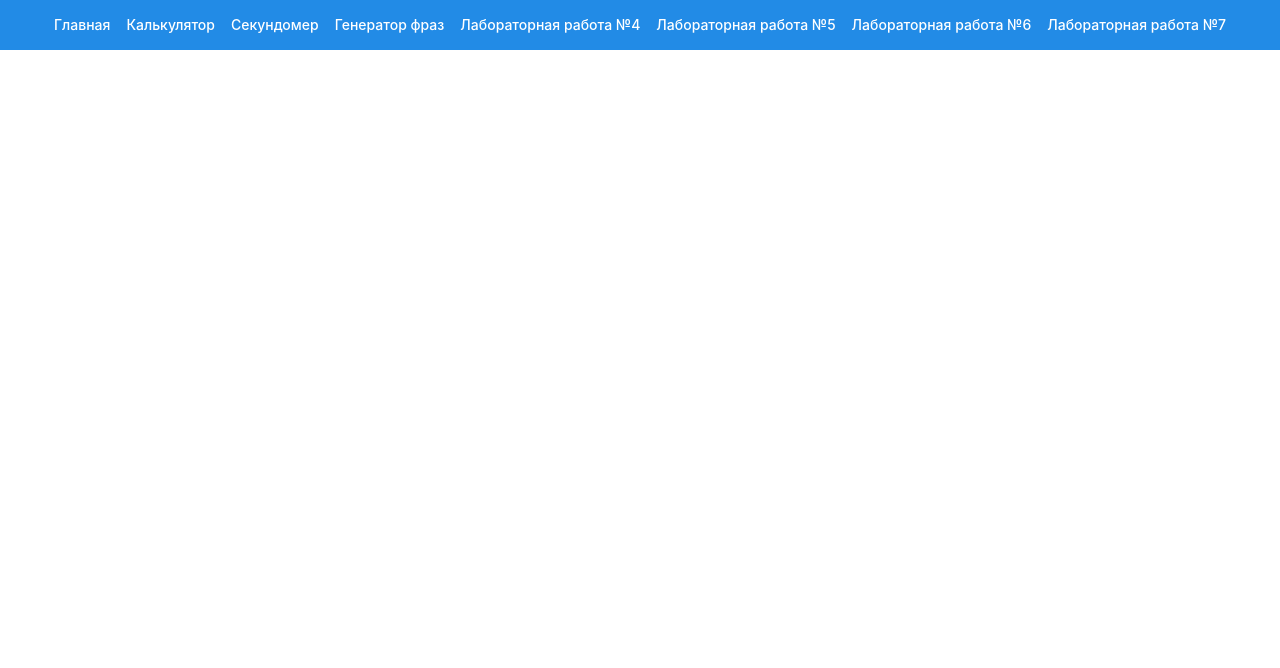
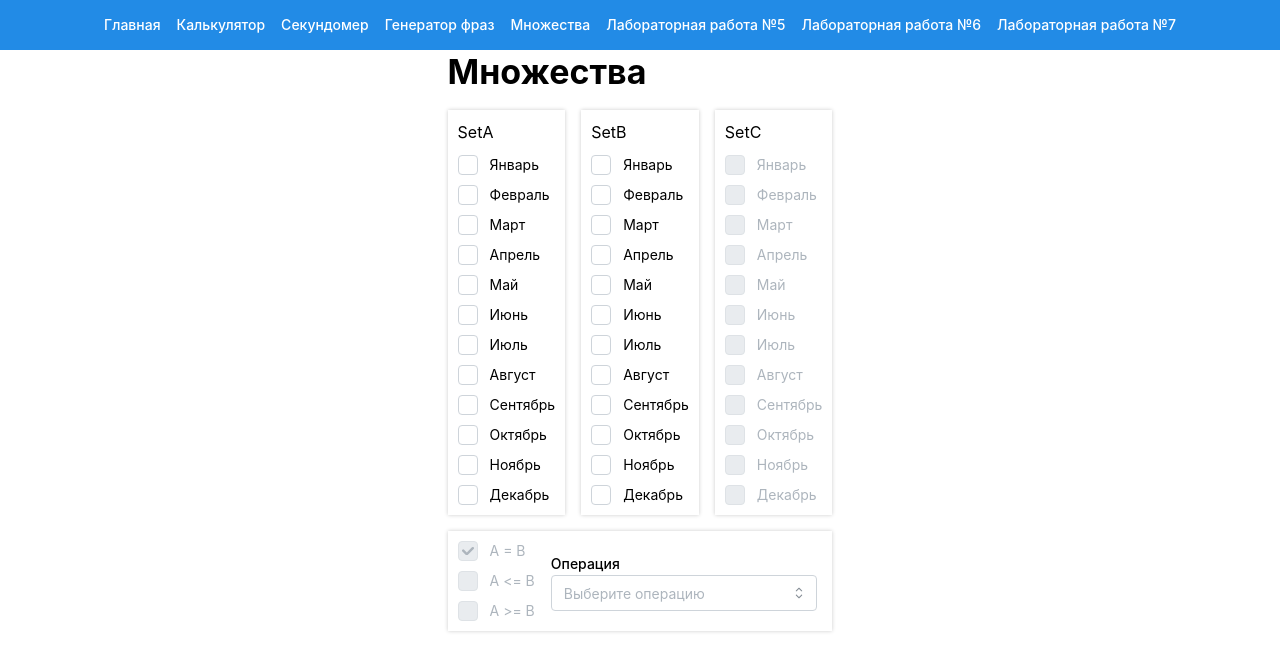
Before and after one commit to DzNk/LaboratoriesTech, a React (Vite) app: page /lab4 in a window 1280 px wide. Shown: the top 668 px of the page. Built offline with nearby package versions, Linux system fonts and the light colour scheme.

Commit message:
Lab 4 done

```diff
--- a/src/components/Navbar/ui/Navbar.tsx
+++ b/src/components/Navbar/ui/Navbar.tsx
@@ -8,7 +8,7 @@ export function Navbar() {
         {title: "Калькулятор", href: "/lab1"},
         {title: "Секундомер", href: "/lab2"},
         {title: "Генератор фраз", href: "/lab3"},
-        {title: "Лабораторная работа №4", href: "/lab4"},
+        {title: "Множества", href: "/lab4"},
         {title: "Лабораторная работа №5", href: "/lab5"},
         {title: "Лабораторная работа №6", href: "/lab6"},
         {title: "Лабораторная работа №7", href: "/lab7"},
--- a/src/pages/RootPage/ui/RootPage.tsx
+++ b/src/pages/RootPage/ui/RootPage.tsx
@@ -5,6 +5,7 @@ import {HomePage} from "pages/HomePage";
 import {CalculatorPage} from "pages/CalculatorPage";
 import {StopWatchPage} from "pages/StopWatch";
 import {WordMakerPage} from "pages/WordMakerPage";
+import {SetsPage} from "pages/SetsPage";
 
 export function RootPage() {
     return (
@@ -18,6 +19,7 @@ export function RootPage() {
                             <Route path="/lab1" element={<CalculatorPage/>}/>
                             <Route path="/lab2" element={<StopWatchPage/>}/>
                             <Route path="/lab3" element={<WordMakerPage/>}/>
+                            <Route path="/lab4" element={<SetsPage/>}/>
                         </Routes>
                     </AppShell.Main>
                 </AppShell>
--- /dev/null
+++ b/src/pages/SetsPage/index.tsx
@@ -0,0 +1 @@
+export {SetsPage} from "pages/SetsPage/ui/SetsPage";
--- /dev/null
+++ b/src/pages/SetsPage/styles/SetsPage.module.scss
@@ -0,0 +1,4 @@
+.border {
+  box-shadow: #cccccc 0 0 4px;
+  padding: 10px;
+}
--- /dev/null
+++ b/src/pages/SetsPage/ui/SetsPage.tsx
@@ -0,0 +1,137 @@
+import {Center, Checkbox, Group, Stack, Title, Text, Select} from "@mantine/core";
+import {randomId, useListState} from "@mantine/hooks";
+import styles from "pages/SetsPage/styles/SetsPage.module.scss";
+import {useEffect, useState} from "react";
+
+const baseArray = [
+    "Январь", "Февраль", "Март", "Апрель", "Май", "Июнь",
+    "Июль", "Август", "Сентябрь", "Октябрь", "Ноябрь", "Декабрь"
+];
+
+
+export function SetsPage() {
+    const [operation, setOperation] = useState<string | null>("");
+    const [equal, setIsEqual] = useState<boolean>(false);
+    const [aLessEqual, setALessEqual] = useState<boolean>(false);
+    const [bLessEqual, setBLessEqual] = useState<boolean>(false);
+
+    const [aValues, aValuesHandlers] = useListState(baseArray.map(
+        (value) => ({label: value, checked: false, key: randomId()})
+    ));
+
+    const [bValues, bValuesHandlers] = useListState(baseArray.map(
+        (value) => ({label: value, checked: false, key: randomId()})
+    ));
+
+    const [cValues, cValuesHandlers] = useState(baseArray.map(
+        (value) => ({label: value, checked: false, key: randomId()})
+    ));
+
+
+    useEffect(() => {
+        const setA = new Set(aValues.filter(v => v.checked).map(v => v.label));
+        const setB = new Set(bValues.filter(v => v.checked).map(v => v.label));
+
+        if (setA.size === setB.size && [...setA].every(value => setB.has(value))) {
+            setIsEqual(true);
+            setALessEqual(false);
+            setBLessEqual(false);
+        } else if ([...setA].every(value => setB.has(value))) {
+            setIsEqual(false);
+            setALessEqual(true);
+            setBLessEqual(false);
+        } else if ([...setB].every(value => setA.has(value))) {
+            setIsEqual(false);
+            setALessEqual(false);
+            setBLessEqual(true);
+        } else {
+            setIsEqual(false);
+            setALessEqual(false);
+            setBLessEqual(false);
+        }
+
+        switch (operation) {
+            case "Объединение":
+                cValuesHandlers(cValues.map(c => ({
+                    ...c,
+                    checked: aValues.some(a => a.label === c.label && a.checked) || bValues.some(b => b.label === c.label && b.checked)
+                })));
+                break;
+            case "Пересечение":
+                cValuesHandlers(cValues.map(c => ({
+                    ...c,
+                    checked: aValues.some(a => a.label === c.label && a.checked) && bValues.some(b => b.label === c.label && b.checked)
+                })));
+                break;
+            case "Разница":
+                cValuesHandlers(cValues.map(c => ({
+                    ...c,
+                    checked: aValues.some(a => a.label === c.label && a.checked) && !bValues.some(b => b.label === c.label && b.checked)
+                })));
+                break;
+            default:
+                cValuesHandlers(cValues.map(c => ({
+                    ...c,
+                    checked: false
+                })));
+        }
+    }, [aValues, bValues, operation]);
+
+    return (
+        <Center>
+            <Stack>
+                <Title>Множества</Title>
+                <Group>
+                    <Stack gap="xs" className={styles.border}>
+                        <Text>SetA</Text>
+                        {aValues.map((value, index) => (
+                                <Checkbox label={value.label}
+                                          checked={value.checked}
+                                          key={value.key}
+                                          onChange={
+                                              (event) => aValuesHandlers.setItemProp(index, 'checked', event.currentTarget.checked)
+                                          }/>
+                            )
+                        )}
+                    </Stack>
+                    <Stack gap="xs" className={styles.border}>
+                        <Text>SetB</Text>
+                        {bValues.map((value, index) => (
+                                <Checkbox label={value.label}
+                                          checked={value.checked}
+                                          key={value.key}
+                                          onChange={
+                                              (event) => bValuesHandlers.setItemProp(index, 'checked', event.currentTarget.checked)
+                                          }/>
+                            )
+                        )}
+                    </Stack>
+                    <Stack gap="xs" className={styles.border}>
+                        <Text>SetC</Text>
+                        {cValues.map((value) => (
+                                <Checkbox label={value.label}
+                                          disabled
+                                          checked={value.checked}
+                                          key={value.key}
+                                          onChange={() => {
+                                          }}/>
+                            )
+                        )}
+                    </Stack>
+                </Group>
+                <Group className={styles.border}>
+                    <Stack gap="xs">
+                        <Checkbox disabled checked={equal} label="A = B"/>
+                        <Checkbox disabled checked={aLessEqual} label="A <= B"/>
+                        <Checkbox disabled checked={bLessEqual} label="A >= B"/>
+                    </Stack>
+                    <Select label="Операция"
+                            placeholder="Выберите операцию"
+                            value={operation}
+                            onChange={setOperation}
+                            data={["Объединение", "Пересечение", "Разница"]}/>
+                </Group>
+            </Stack>
+        </Center>
+    );
+}
```
